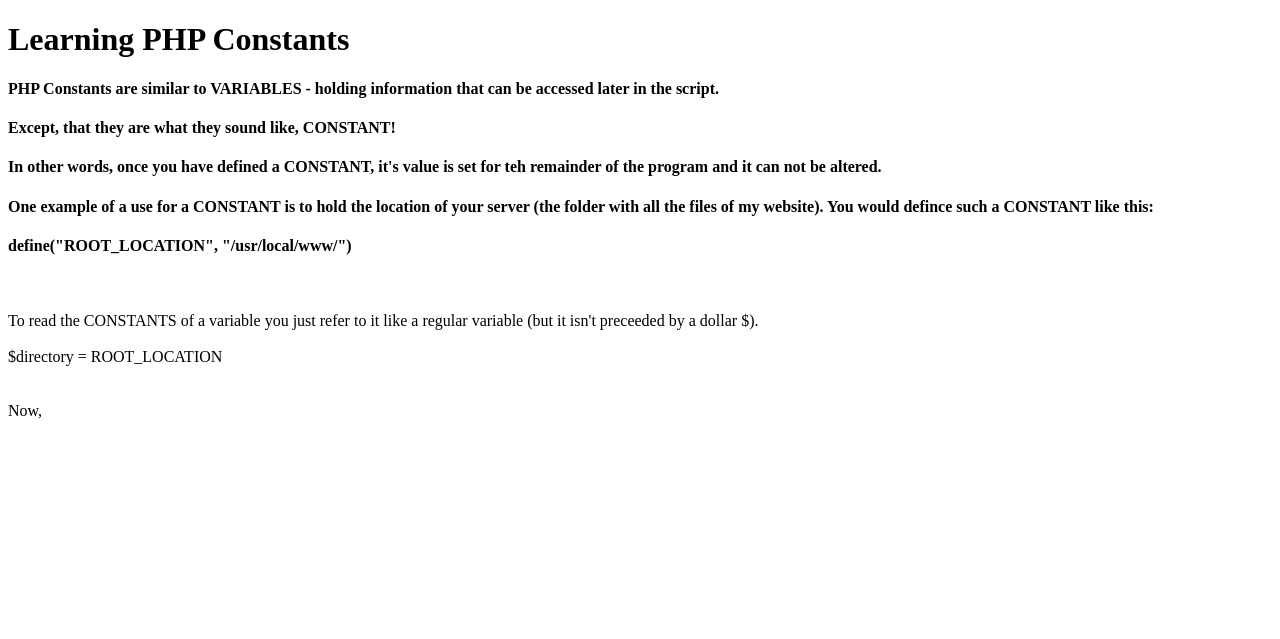
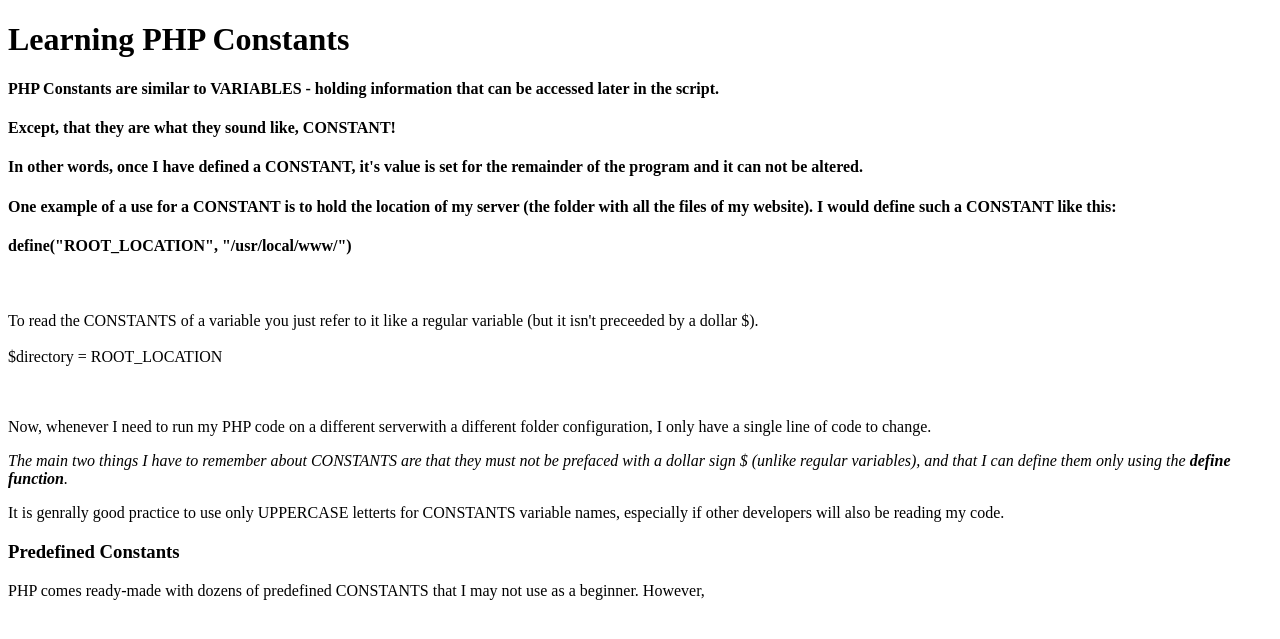
Before and after one commit to imhulston/100-days-of-code, a PHP site: page /constants.php in a window 1280 px wide. Shown: the top 639 px of the page. Run offline with PHP 8.4, Linux system fonts and the light colour scheme.

Commit message:
Added more notes on using CONSTANTS.

```diff
--- a/constants.php
+++ b/constants.php
@@ -8,14 +8,14 @@
 echo '<h1>Learning PHP Constants</h1>';
 
 echo '<h4>PHP Constants are similar to VARIABLES - holding information that can be accessed later in the script.</h4>';
-echo '<h4>Except, that they are what they sound like, CONSTANT!</h4>';
+echo '<h4>Except, that they are what they sound like, <strong>CONSTANT!</strong></h4>';
 
 echo
 <<<_END
-<h4>In other words, once you have defined a CONSTANT, it's value is set for teh remainder of the program and it can not be altered.</h4>
+<h4>In other words, once I have defined a CONSTANT, it's value is set for the remainder of the program and it <strong>can not</strong> be altered.</h4>
 
-<h4>One example of a use for a CONSTANT is to hold the location of your server (the folder with all the files of my website).
-You would defince such a CONSTANT like this:</h4>
+<h4>One example of a use for a CONSTANT is to hold the location of my server (the folder with all the files of my website).
+I would define such a CONSTANT like this:</h4>
 
 <h4>define("ROOT_LOCATION", "/usr/local/www/")</h4>
 _END;
@@ -31,7 +31,15 @@ _END;
 echo '$directory = ROOT_LOCATION';
 echo '<br><br><br>';
 
-echo 'Now, ';
+echo '<p>Now, whenever I need to run my PHP code on a different serverwith a different folder configuration, I only have a single line of code to change.</p>';
+
+echo '<p><i>The main two things I have to remember about CONSTANTS are that they must not be prefaced with a dollar sign $ (unlike regular variables), and that I can define them only using the <strong>define function</strong>.</i></p>';
+
+echo '<p>It is genrally good practice to use only UPPERCASE letterts for CONSTANTS variable names, especially if other developers will also be reading my code.</p>';
+
+echo '<h3>Predefined Constants</h3>';
+
+echo '<p>PHP comes ready-made with dozens of predefined CONSTANTS that I may not use as a beginner. However, </p>';
 ?>
 
 
```
